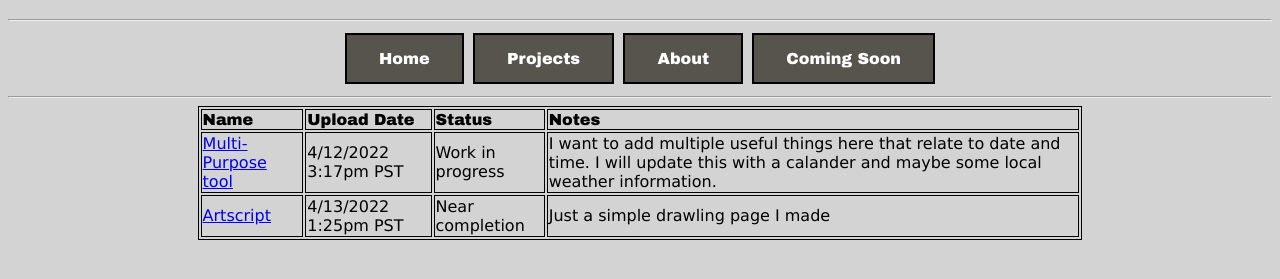
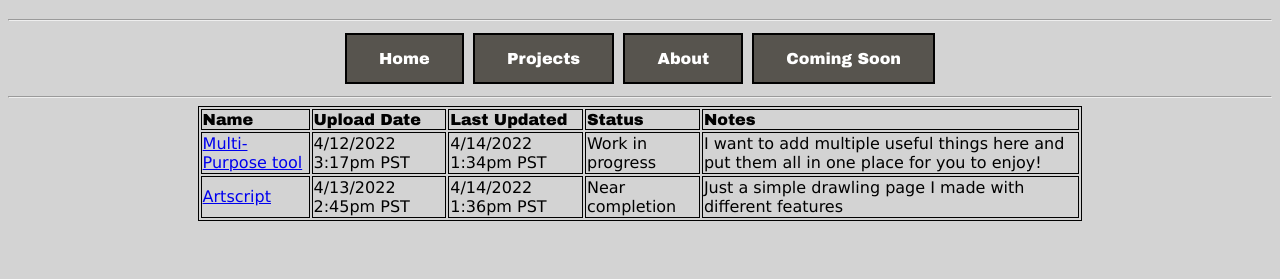
Before and after one commit to GalacticStarShine/GalacticStarShine.github.io, a plain HTML site: page stuff.html in a window 1280 px wide. Shown: the part 71-350 px from the top of the page. Drawn offline with Linux system fonts and the light colour scheme.

Commit message:
Update stuff.html

```diff
--- a/stuff.html
+++ b/stuff.html
@@ -29,34 +29,35 @@ table, th, td {
 <head>
 <body>
 
-
 <p><h1><img src="logo.png" alt="Website logo" width="50" height="40"> Starway Galaxy</h1>
-
 
 <hr>
 <center><a href="/index" class="button">Home</a> <a href="/stuff" class="button">Projects</a> <a href="/about" class="button">About</a> <a href="/" class="button">Coming Soon</a></center>
 <hr>
 
-
 <center><table style="width:70%">
   <tr>
     <td>Name</td>
     <td>Upload Date</td>
+    <td>Last Updated</td>
     <td>Status</td>
     <td>Notes</td>
   </tr>
   <tr style="font-family:verdana;">
     <td><a href="/multi-purpose.html">Multi-Purpose tool</td>
     <td>4/12/2022 3:17pm PST</td>
+    <td>4/14/2022 1:34pm PST</td>
     <td>Work in progress</td>
-    <td>I want to add multiple useful things here that relate to date and time. I will update this with a calander and maybe some local weather information.</td>
+    <td>I want to add multiple useful things here and put them all in one place for you to enjoy!</td>
   </tr>
   <tr style="font-family:verdana;">
     <td><a href="/artscript.html">Artscript</td>
-    <td>4/13/2022 1:25pm PST</td>
+    <td>4/13/2022 2:45pm PST</td>
+    <td>4/14/2022 1:36pm PST</td>
     <td>Near completion</td>
-    <td>Just a simple drawling page I made</td>
+    <td>Just a simple drawling page I made with different features</td>
   </tr>
 </table>
+
 </body>
 </html>
```
